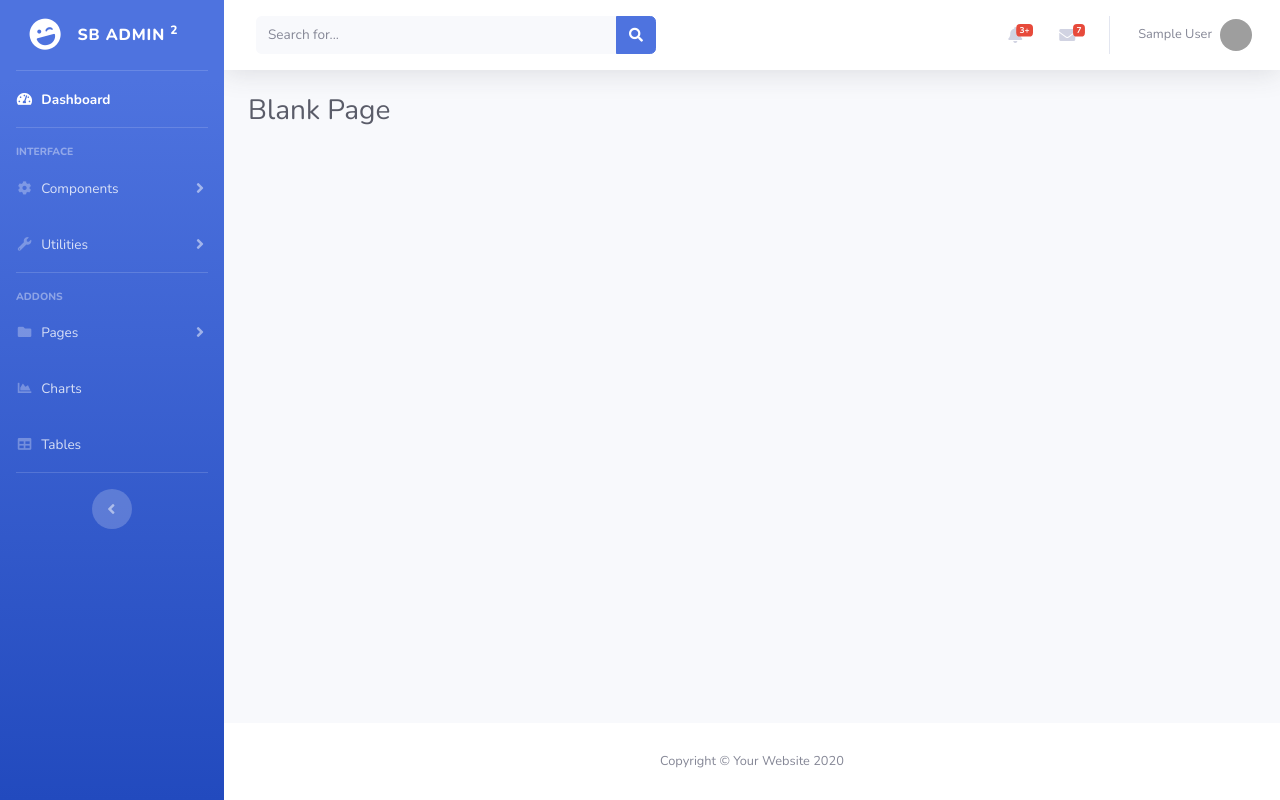
After one commit to BBIT-Black-Team/WebApp, a Django app: page / in a window 1280 px wide. The commit adds this page. Run offline with Django 3.2, Linux system fonts and the light colour scheme; the visitor is signed in with stand-in values (Sample User, id 1); some libraries are stand-ins or nearby versions; grey boxes are pictures that could not be loaded.

Commit message:
Added Home Page (Blank Page)

```diff
--- a/home/forms.py
+++ b/home/forms.py
@@ -11,13 +11,13 @@ from .models import CustomUser
 class CustomUserCreationForm(UserCreationForm):
     class Meta(UserCreationForm):
         model = CustomUser
-        fields = ('email',)
+        fields = ('email', 'first_name', 'last_name')
 
 
 class CustomUserChangeForm(UserChangeForm):
     class Meta:
         model = CustomUser
-        fields = ('email',)
+        fields = ('email', 'first_name', 'last_name')
 
 
 class CustomUserAuthenticationForm(forms.Form):
--- a/home/urls.py
+++ b/home/urls.py
@@ -1,7 +1,8 @@
 from django.urls import path
-from .views import login_view, register_view
+from .views import login_view, register_view, home_view
 
 urlpatterns= [
+    path('', home_view, name='home'),
     path('login', login_view, name='login'),
     path('register', register_view, name='register')
 ]
--- a/home/views.py
+++ b/home/views.py
@@ -1,8 +1,13 @@
 from django.contrib import messages
 from django.contrib.auth import authenticate, login
+from django.contrib.auth.decorators import login_required
 from django.shortcuts import render, redirect
 from .forms import CustomUserAuthenticationForm, CustomUserCreationForm
-from django.contrib.auth.forms import AuthenticationForm
+
+
+@login_required(login_url='/login')
+def home_view(request):
+    return render(request=request, template_name='home/home.html')
 
 
 def login_view(request):
@@ -15,7 +20,7 @@ def login_view(request):
             if user is not None:
                 login(request, user)
                 messages.info(request, f"You are now logged in as {email}")
-                return redirect('/login')
+                return redirect('home')
             else:
                 messages.error(request, "Invalid email or password.")
         else:
@@ -29,16 +34,12 @@ def login_view(request):
 def register_view(request):
     if request.method == "POST":
         form = CustomUserCreationForm(request.POST)
-
-        print('Register', form.is_valid(), form.cleaned_data)
-        # form.is_valid()
-        # print('ok', form.cleaned_data.get('password1'), form.cleaned_data.get('password2'))
         if form.is_valid():
             user = form.save()
             email = form.cleaned_data.get('email')
             messages.success(request, f"New account created: {email}")
             login(request, user)
-            return redirect("/login")
+            return redirect("home")
 
         else:
             for key in form.errors:
@@ -46,10 +47,6 @@ def register_view(request):
                     messages.error(request, msg)
                     break
                 break
-
-            # for msg in form.error_messages:
-            #     messages.error(request, f"{form.error_messages[msg]}")
-
             return render(request=request,
                           template_name="home/register.html",
                           context={"form": form})
--- a/static/home/css/base.css
+++ b/static/home/css/base.css
@@ -1,3 +1,7 @@
+#wrapper{
+    margin-top: -1.5em;
+}
+
 .error-message{
     font-size: 15px;
     }
--- /dev/null
+++ b/templates/home/home.html
@@ -0,0 +1,370 @@
+{% extends 'home/base.html' %}
+
+{% block title %}
+    Home
+{% endblock %}
+
+{% block body_id %}
+    page-top
+{% endblock %}
+{% block content %}
+
+  <!-- Page Wrapper -->
+  <div id="wrapper">
+
+    <!-- Sidebar -->
+    <ul class="navbar-nav bg-gradient-primary sidebar sidebar-dark accordion" id="accordionSidebar">
+
+      <!-- Sidebar - Brand -->
+      <a class="sidebar-brand d-flex align-items-center justify-content-center" href="index.html">
+        <div class="sidebar-brand-icon rotate-n-15">
+          <i class="fas fa-laugh-wink"></i>
+        </div>
+        <div class="sidebar-brand-text mx-3">SB Admin <sup>2</sup></div>
+      </a>
+
+      <!-- Divider -->
+      <hr class="sidebar-divider my-0">
+
+      <!-- Nav Item - Dashboard -->
+      <li class="nav-item active">
+        <a class="nav-link" href="index.html">
+          <i class="fas fa-fw fa-tachometer-alt"></i>
+          <span>Dashboard</span></a>
+      </li>
+
+      <!-- Divider -->
+      <hr class="sidebar-divider">
+
+      <!-- Heading -->
+      <div class="sidebar-heading">
+        Interface
+      </div>
+
+      <!-- Nav Item - Pages Collapse Menu -->
+      <li class="nav-item">
+        <a class="nav-link collapsed" href="#" data-toggle="collapse" data-target="#collapseTwo" aria-expanded="true" aria-controls="collapseTwo">
+          <i class="fas fa-fw fa-cog"></i>
+          <span>Components</span>
+        </a>
+        <div id="collapseTwo" class="collapse" aria-labelledby="headingTwo" data-parent="#accordionSidebar">
+          <div class="bg-white py-2 collapse-inner rounded">
+            <h6 class="collapse-header">Custom Components:</h6>
+            <a class="collapse-item" href="buttons.html">Buttons</a>
+            <a class="collapse-item" href="cards.html">Cards</a>
+          </div>
+        </div>
+      </li>
+
+      <!-- Nav Item - Utilities Collapse Menu -->
+      <li class="nav-item">
+        <a class="nav-link collapsed" href="#" data-toggle="collapse" data-target="#collapseUtilities" aria-expanded="true" aria-controls="collapseUtilities">
+          <i class="fas fa-fw fa-wrench"></i>
+          <span>Utilities</span>
+        </a>
+        <div id="collapseUtilities" class="collapse" aria-labelledby="headingUtilities" data-parent="#accordionSidebar">
+          <div class="bg-white py-2 collapse-inner rounded">
+            <h6 class="collapse-header">Custom Utilities:</h6>
+            <a class="collapse-item" href="utilities-color.html">Colors</a>
+            <a class="collapse-item" href="utilities-border.html">Borders</a>
+            <a class="collapse-item" href="utilities-animation.html">Animations</a>
+            <a class="collapse-item" href="utilities-other.html">Other</a>
+          </div>
+        </div>
+      </li>
+
+      <!-- Divider -->
+      <hr class="sidebar-divider">
+
+      <!-- Heading -->
+      <div class="sidebar-heading">
+        Addons
+      </div>
+
+      <!-- Nav Item - Pages Collapse Menu -->
+      <li class="nav-item">
+        <a class="nav-link collapsed" href="#" data-toggle="collapse" data-target="#collapsePages" aria-expanded="true" aria-controls="collapsePages">
+          <i class="fas fa-fw fa-folder"></i>
+          <span>Pages</span>
+        </a>
+        <div id="collapsePages" class="collapse" aria-labelledby="headingPages" data-parent="#accordionSidebar">
+          <div class="bg-white py-2 collapse-inner rounded">
+            <h6 class="collapse-header">Login Screens:</h6>
+            <a class="collapse-item" href="login.html">Login</a>
+            <a class="collapse-item" href="register.html">Register</a>
+            <a class="collapse-item" href="forgot-password.html">Forgot Password</a>
+            <div class="collapse-divider"></div>
+            <h6 class="collapse-header">Other Pages:</h6>
+            <a class="collapse-item" href="404.html">404 Page</a>
+            <a class="collapse-item" href="blank.html">Blank Page</a>
+          </div>
+        </div>
+      </li>
+
+      <!-- Nav Item - Charts -->
+      <li class="nav-item">
+        <a class="nav-link" href="charts.html">
+          <i class="fas fa-fw fa-chart-area"></i>
+          <span>Charts</span></a>
+      </li>
+
+      <!-- Nav Item - Tables -->
+      <li class="nav-item">
+        <a class="nav-link" href="tables.html">
+          <i class="fas fa-fw fa-table"></i>
+          <span>Tables</span></a>
+      </li>
+
+      <!-- Divider -->
+      <hr class="sidebar-divider d-none d-md-block">
+
+      <!-- Sidebar Toggler (Sidebar) -->
+      <div class="text-center d-none d-md-inline">
+        <button class="rounded-circle border-0" id="sidebarToggle"></button>
+      </div>
+
+    </ul>
+    <!-- End of Sidebar -->
+
+    <!-- Content Wrapper -->
+    <div id="content-wrapper" class="d-flex flex-column">
+
+      <!-- Main Content -->
+      <div id="content">
+
+        <!-- Topbar -->
+        <nav class="navbar navbar-expand navbar-light bg-white topbar mb-4 static-top shadow">
+
+          <!-- Sidebar Toggle (Topbar) -->
+          <button id="sidebarToggleTop" class="btn btn-link d-md-none rounded-circle mr-3">
+            <i class="fa fa-bars"></i>
+          </button>
+
+          <!-- Topbar Search -->
+          <form class="d-none d-sm-inline-block form-inline mr-auto ml-md-3 my-2 my-md-0 mw-100 navbar-search">
+            <div class="input-group">
+              <input type="text" class="form-control bg-light border-0 small" placeholder="Search for..." aria-label="Search" aria-describedby="basic-addon2">
+              <div class="input-group-append">
+                <button class="btn btn-primary" type="button">
+                  <i class="fas fa-search fa-sm"></i>
+                </button>
+              </div>
+            </div>
+          </form>
+
+          <!-- Topbar Navbar -->
+          <ul class="navbar-nav ml-auto">
+
+            <!-- Nav Item - Search Dropdown (Visible Only XS) -->
+            <li class="nav-item dropdown no-arrow d-sm-none">
+              <a class="nav-link dropdown-toggle" href="#" id="searchDropdown" role="button" data-toggle="dropdown" aria-haspopup="true" aria-expanded="false">
+                <i class="fas fa-search fa-fw"></i>
+              </a>
+              <!-- Dropdown - Messages -->
+              <div class="dropdown-menu dropdown-menu-right p-3 shadow animated--grow-in" aria-labelledby="searchDropdown">
+                <form class="form-inline mr-auto w-100 navbar-search">
+                  <div class="input-group">
+                    <input type="text" class="form-control bg-light border-0 small" placeholder="Search for..." aria-label="Search" aria-describedby="basic-addon2">
+                    <div class="input-group-append">
+                      <button class="btn btn-primary" type="button">
+                        <i class="fas fa-search fa-sm"></i>
+                      </button>
+                    </div>
+                  </div>
+                </form>
+              </div>
+            </li>
+
+            <!-- Nav Item - Alerts -->
+            <li class="nav-item dropdown no-arrow mx-1">
+              <a class="nav-link dropdown-toggle" href="#" id="alertsDropdown" role="button" data-toggle="dropdown" aria-haspopup="true" aria-expanded="false">
+                <i class="fas fa-bell fa-fw"></i>
+                <!-- Counter - Alerts -->
+                <span class="badge badge-danger badge-counter">3+</span>
+              </a>
+              <!-- Dropdown - Alerts -->
+              <div class="dropdown-list dropdown-menu dropdown-menu-right shadow animated--grow-in" aria-labelledby="alertsDropdown">
+                <h6 class="dropdown-header">
+                  Alerts Center
+                </h6>
+                <a class="dropdown-item d-flex align-items-center" href="#">
+                  <div class="mr-3">
+                    <div class="icon-circle bg-primary">
+                      <i class="fas fa-file-alt text-white"></i>
+                    </div>
+                  </div>
+                  <div>
+                    <div class="small text-gray-500">December 12, 2019</div>
+                    <span class="font-weight-bold">A new monthly report is ready to download!</span>
+                  </div>
+                </a>
+                <a class="dropdown-item d-flex align-items-center" href="#">
+                  <div class="mr-3">
+                    <div class="icon-circle bg-success">
+                      <i class="fas fa-donate text-white"></i>
+                    </div>
+                  </div>
+                  <div>
+                    <div class="small text-gray-500">December 7, 2019</div>
+                    $290.29 has been deposited into your account!
+                  </div>
+                </a>
+                <a class="dropdown-item d-flex align-items-center" href="#">
+                  <div class="mr-3">
+                    <div class="icon-circle bg-warning">
+                      <i class="fas fa-exclamation-triangle text-white"></i>
+                    </div>
+                  </div>
+                  <div>
+                    <div class="small text-gray-500">December 2, 2019</div>
+                    Spending Alert: We've noticed unusually high spending for your account.
+                  </div>
+                </a>
+                <a class="dropdown-item text-center small text-gray-500" href="#">Show All Alerts</a>
+              </div>
+            </li>
+
+            <!-- Nav Item - Messages -->
+            <li class="nav-item dropdown no-arrow mx-1">
+              <a class="nav-link dropdown-toggle" href="#" id="messagesDropdown" role="button" data-toggle="dropdown" aria-haspopup="true" aria-expanded="false">
+                <i class="fas fa-envelope fa-fw"></i>
+                <!-- Counter - Messages -->
+                <span class="badge badge-danger badge-counter">7</span>
+              </a>
+              <!-- Dropdown - Messages -->
+              <div class="dropdown-list dropdown-menu dropdown-menu-right shadow animated--grow-in" aria-labelledby="messagesDropdown">
+                <h6 class="dropdown-header">
+                  Message Center
+                </h6>
+                <a class="dropdown-item d-flex align-items-center" href="#">
+                  <div class="dropdown-list-image mr-3">
+                    <img class="rounded-circle" src="https://source.unsplash.com/fn_BT9fwg_E/60x60" alt="">
+                    <div class="status-indicator bg-success"></div>
+                  </div>
+                  <div class="font-weight-bold">
+                    <div class="text-truncate">Hi there! I am wondering if you can help me with a problem I've been having.</div>
+                    <div class="small text-gray-500">Emily Fowler · 58m</div>
+                  </div>
+                </a>
+                <a class="dropdown-item d-flex align-items-center" href="#">
+                  <div class="dropdown-list-image mr-3">
+                    <img class="rounded-circle" src="https://source.unsplash.com/AU4VPcFN4LE/60x60" alt="">
+                    <div class="status-indicator"></div>
+                  </div>
+                  <div>
+                    <div class="text-truncate">I have the photos that you ordered last month, how would you like them sent to you?</div>
+                    <div class="small text-gray-500">Jae Chun · 1d</div>
+                  </div>
+                </a>
+                <a class="dropdown-item d-flex align-items-center" href="#">
+                  <div class="dropdown-list-image mr-3">
+                    <img class="rounded-circle" src="https://source.unsplash.com/CS2uCrpNzJY/60x60" alt="">
+                    <div class="status-indicator bg-warning"></div>
+                  </div>
+                  <div>
+                    <div class="text-truncate">Last month's report looks great, I am very happy with the progress so far, keep up the good work!</div>
+                    <div class="small text-gray-500">Morgan Alvarez · 2d</div>
+                  </div>
+                </a>
+                <a class="dropdown-item d-flex align-items-center" href="#">
+                  <div class="dropdown-list-image mr-3">
+                    <img class="rounded-circle" src="https://source.unsplash.com/Mv9hjnEUHR4/60x60" alt="">
+                    <div class="status-indicator bg-success"></div>
+                  </div>
+                  <div>
+                    <div class="text-truncate">Am I a good boy? The reason I ask is because someone told me that people say this to all dogs, even if they aren't good...</div>
+                    <div class="small text-gray-500">Chicken the Dog · 2w</div>
+                  </div>
+                </a>
+                <a class="dropdown-item text-center small text-gray-500" href="#">Read More Messages</a>
+              </div>
+            </li>
+
+            <div class="topbar-divider d-none d-sm-block"></div>
+
+            <!-- Nav Item - User Information -->
+            <li class="nav-item dropdown no-arrow">
+              <a class="nav-link dropdown-toggle" href="#" id="userDropdown" role="button" data-toggle="dropdown" aria-haspopup="true" aria-expanded="false">
+                <span class="mr-2 d-none d-lg-inline text-gray-600 small">{{ request.user.get_full_name }}</span>
+                <img class="img-profile rounded-circle" src="https://source.unsplash.com/QAB-WJcbgJk/60x60">
+              </a>
+              <!-- Dropdown - User Information -->
+              <div class="dropdown-menu dropdown-menu-right shadow animated--grow-in" aria-labelledby="userDropdown">
+                <a class="dropdown-item" href="#">
+                  <i class="fas fa-user fa-sm fa-fw mr-2 text-gray-400"></i>
+                  Profile
+                </a>
+                <a class="dropdown-item" href="#">
+                  <i class="fas fa-cogs fa-sm fa-fw mr-2 text-gray-400"></i>
+                  Settings
+                </a>
+                <a class="dropdown-item" href="#">
+                  <i class="fas fa-list fa-sm fa-fw mr-2 text-gray-400"></i>
+                  Activity Log
+                </a>
+                <div class="dropdown-divider"></div>
+                <a class="dropdown-item" href="#" data-toggle="modal" data-target="#logoutModal">
+                  <i class="fas fa-sign-out-alt fa-sm fa-fw mr-2 text-gray-400"></i>
+                  Logout
+                </a>
+              </div>
+            </li>
+
+          </ul>
+
+        </nav>
+        <!-- End of Topbar -->
+
+        <!-- Begin Page Content -->
+        <div class="container-fluid">
+
+          <!-- Page Heading -->
+          <h1 class="h3 mb-4 text-gray-800">Blank Page</h1>
+
+        </div>
+        <!-- /.container-fluid -->
+
+      </div>
+      <!-- End of Main Content -->
+
+      <!-- Footer -->
+      <footer class="sticky-footer bg-white">
+        <div class="container my-auto">
+          <div class="copyright text-center my-auto">
+            <span>Copyright &copy; Your Website 2020</span>
+          </div>
+        </div>
+      </footer>
+      <!-- End of Footer -->
+
+    </div>
+    <!-- End of Content Wrapper -->
+
+  </div>
+  <!-- End of Page Wrapper -->
+
+  <!-- Scroll to Top Button-->
+  <a class="scroll-to-top rounded" href="#page-top">
+    <i class="fas fa-angle-up"></i>
+  </a>
+
+  <!-- Logout Modal-->
+  <div class="modal fade" id="logoutModal" tabindex="-1" role="dialog" aria-labelledby="exampleModalLabel" aria-hidden="true">
+    <div class="modal-dialog" role="document">
+      <div class="modal-content">
+        <div class="modal-header">
+          <h5 class="modal-title" id="exampleModalLabel">Ready to Leave?</h5>
+          <button class="close" type="button" data-dismiss="modal" aria-label="Close">
+            <span aria-hidden="true">×</span>
+          </button>
+        </div>
+        <div class="modal-body">Select "Logout" below if you are ready to end your current session.</div>
+        <div class="modal-footer">
+          <button class="btn btn-secondary" type="button" data-dismiss="modal">Cancel</button>
+          <a class="btn btn-primary" href="login.html">Logout</a>
+        </div>
+      </div>
+    </div>
+  </div>
+
+{% endblock %}
--- a/templates/home/register.html
+++ b/templates/home/register.html
@@ -1,7 +1,7 @@
 {% extends 'home/base.html' %}
 {% load static %}
 {% block title %}
-    Login
+    Register
 {% endblock %}
 
 {% block body_class %}bg-gradient-primary{% endblock %}
```
Also changed, not shown: home/admin.py (+4 -4 lines), home/migrations/0002_auto_20200716_0742.py (added), home/migrations/0003_auto_20200716_0743.py (added), 1 other file.
